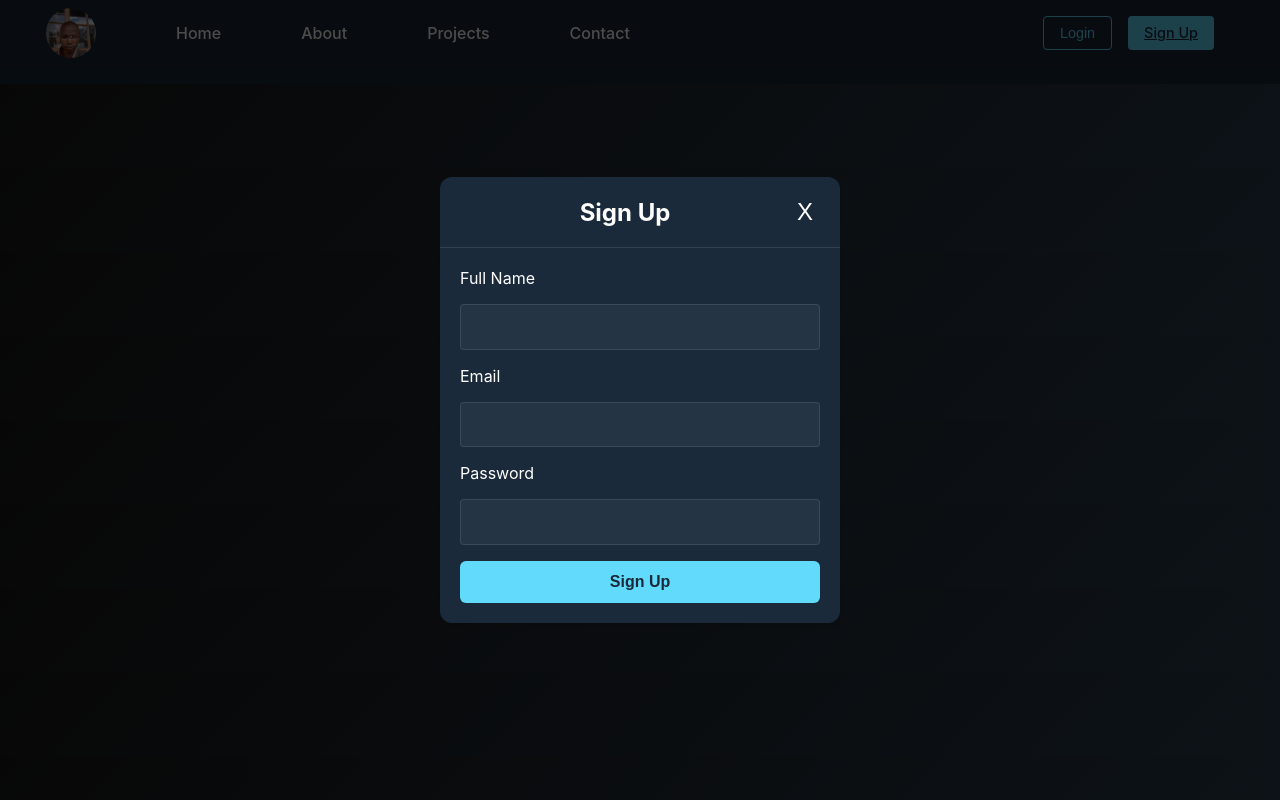
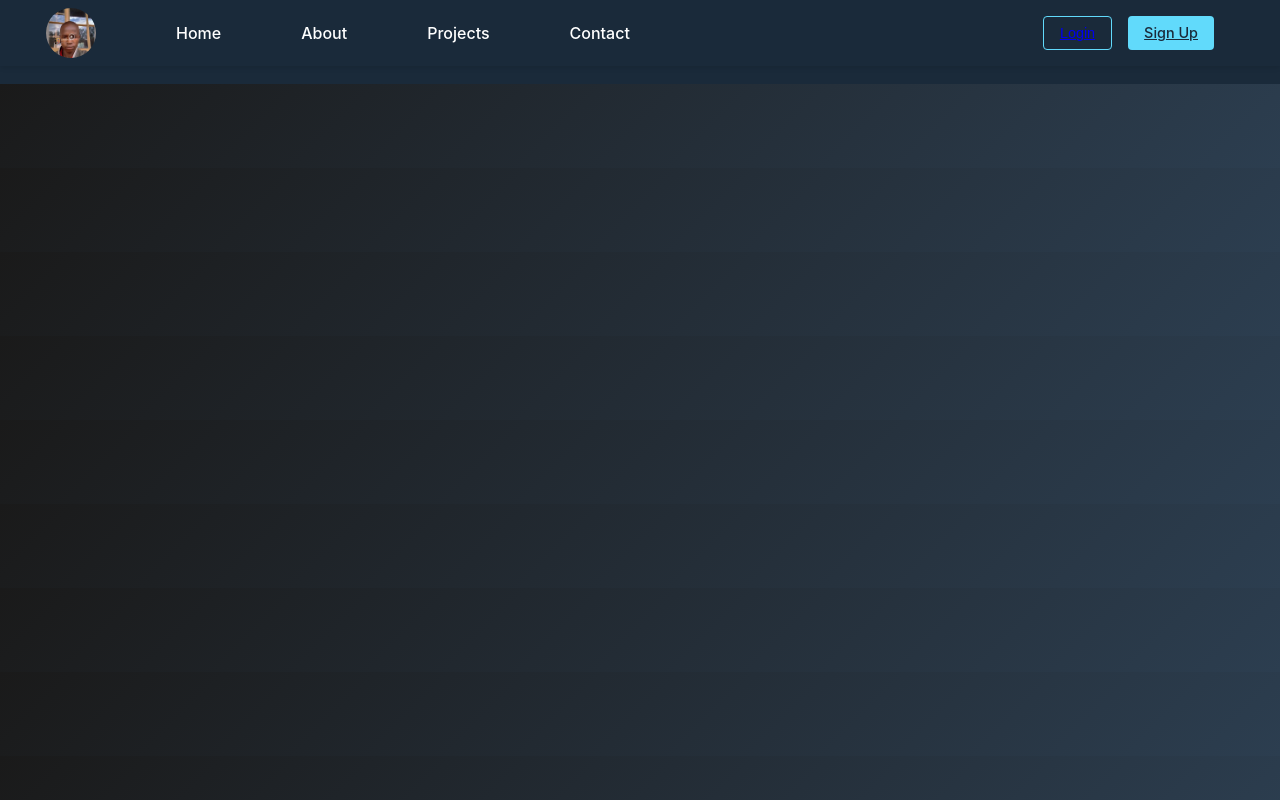
Before and after one commit to biwott77/Biwott, a React (Create React App) app: page /signup in a window 1280 px wide. Built offline with nearby package versions, Linux system fonts and the light colour scheme.

Commit message:
Initial commit

```diff
--- a/src/App.js
+++ b/src/App.js
@@ -13,21 +13,25 @@ import './styles/App.css';
 
 function App() {
   const location = useLocation();
-  const [showLogin, setShowLogin] = useState(false);
+  const [isLoginOpen, setLoginOpen] = useState(false);
+  const [isSignupOpen, setSignupOpen] = useState(false);
 
-  const handleCloseLogin = () => {
-    console.log('Closing login modal'); // Debug log
-    setShowLogin(false);
+  const handleLoginOpen = () => {
+    setLoginOpen(true);
   };
 
-  const handleOpenLogin = () => {
-    console.log('Opening login modal'); // Debug log
-    setShowLogin(true);
+  const handleSignupOpen = () => {
+    setSignupOpen(true);
+  };
+
+  const handleClose = () => {
+    setLoginOpen(false);
+    setSignupOpen(false);
   };
 
   return (
     <>
-      <Navbar onLoginClick={handleOpenLogin} />
+      <Navbar onLoginClick={handleLoginOpen} onSignupClick={handleSignupOpen} />
       <Routes location={location}>
         <Route
           path="/"
@@ -57,7 +61,7 @@ function App() {
           path="/login"
           element={
             <AnimatePresence mode="wait">
-              {showLogin && <Login key="login" onClose={handleCloseLogin} />}
+              {isLoginOpen && <Login key="login" onClose={handleClose} onSwitchToSignup={handleSignupOpen} />}
             </AnimatePresence>
           }
         />
@@ -65,7 +69,7 @@ function App() {
           path="/signup"
           element={
             <AnimatePresence mode="wait">
-              <SignUp key="signup" />
+              {isSignupOpen && <SignUp key="signup" onClose={handleClose} />}
             </AnimatePresence>
           }
         />
--- a/src/Frontend/Navbar.js
+++ b/src/Frontend/Navbar.js
@@ -3,7 +3,7 @@ import { Link } from 'react-router-dom';
 import '../styles/Navbar.css';
 import moik from './moik.jpg';
 
-const Navbar = () => {
+const Navbar = ({ onLoginClick, onSignupClick }) => {
   const [isOpen, setIsOpen] = useState(false);
 
   const toggleMenu = () => {
@@ -36,10 +36,10 @@ const Navbar = () => {
         {/* Auth Buttons */}
         <div className={`auth-buttons ${isOpen ? 'active' : ''}`} style={{marginRight: '50px'}}>
           {/* Change Login Link to a button that triggers onLoginClick */}
-          <button className="login-btn">
-            Login
+          <button className="login-btn" onClick={onLoginClick}>
+            <Link to="/login">Login</Link>
           </button>
-          <Link to="/signup" className="signup-btn">Sign Up</Link>
+          <Link to="/signup" className="signup-btn" onClick={onSignupClick}>Sign Up</Link>
         </div>
       </div>
     </nav>
--- a/src/Frontend/SignUp.js
+++ b/src/Frontend/SignUp.js
@@ -1,80 +1,130 @@
-import React, { useState } from 'react';
+import React, { useState, useEffect } from 'react';
 import { motion } from 'framer-motion';
-import '../styles/Auth.css';
+import '../styles/Login.css';
 
-const SignUp = ({ onClose }) => {
+const Signup = ({ onClose }) => {
+    useEffect(() => {
+        document.body.classList.add('modal-open');
+        return () => {
+            document.body.classList.remove('modal-open');
+        };
+    }, []);
+
     const [formData, setFormData] = useState({
-    name: '',
+        username: '',
         email: '',
-    password: ''
+        password: '',
+        passwordConfirm: ''
     });
-  const [error] = useState('');
+    const [showPassword, setShowPassword] = useState(false);
 
-  const handleChange = (e) => {
-    setFormData({
-      ...formData,
-      [e.target.name]: e.target.value
-    });
+    const handleSubmit = (e) => {
+        e.preventDefault();
+        // Handle signup logic here
+        console.log(formData);
     };
 
     return (
         <motion.div
-      className="auth-overlay"
+            className="login-overlay"
             initial={{ opacity: 0 }}
             animate={{ opacity: 1 }}
             exit={{ opacity: 0 }}
+            onClick={onClose}
         >
             <motion.div
-        className="auth-modal"
+                className="login-modal"
                 initial={{ y: -50, opacity: 0 }}
                 animate={{ y: 0, opacity: 1 }}
                 exit={{ y: -50, opacity: 0 }}
+                onClick={e => e.stopPropagation()}
             >
-        <div className="auth-header">
-          <h2>Sign Up</h2>
-          <button className="close-button" onClick={onClose}>X</button>
+                <div className="login-header">
+                    <h2>Create an Account</h2>
+                    <p className="login-subtitle">Please fill in your details</p>
+                    <button
+                        className="login-close-button"
+                        onClick={onClose}
+                        aria-label="Close"
+                    >
+                        X
+                    </button>
                 </div>
 
-        {error && <p className="error-message">{error}</p>}
-
-        <form className="auth-form">
-          <div className="form-group">
-            <label htmlFor="name">Full Name</label>
+                <form className="login-form" onSubmit={handleSubmit}>
+                    <div className="login-form-group">
+                        <label htmlFor="username">Username</label>
                         <input
                             type="text"
-              id="name"
-              name="name"
-              value={formData.name}
-              onChange={handleChange}
+                            id="username"
+                            name="username"
+                            value={formData.username}
+                            onChange={(e) => setFormData({ ...formData, username: e.target.value })}
+                            placeholder="Enter your username"
                             required
                         />
                     </div>
 
-          <div className="form-group">
+                    <div className="login-form-group">
                         <label htmlFor="email">Email</label>
                         <input
                             type="email"
                             id="email"
                             name="email"
                             value={formData.email}
-              onChange={handleChange}
+                            onChange={(e) => setFormData({ ...formData, email: e.target.value })}
+                            placeholder="Enter your email"
                             required
                         />
                     </div>
 
-          <div className="form-group">
+                    <div className="login-form-group">
                         <label htmlFor="password">Password</label>
+                        <div className="password-input-wrapper">
                             <input
-              type="password"
+                                type={showPassword ? "text" : "password"}
                                 id="password"
                                 name="password"
                                 value={formData.password}
-              onChange={handleChange}
+                                onChange={(e) => setFormData({ ...formData, password: e.target.value })}
+                                placeholder="Enter your password"
                                 required
                             />
+                            <button
+                                type="button"
+                                className="password-toggle"
+                                onClick={() => setShowPassword(!showPassword)}
+                                aria-label={showPassword ? "Hide password" : "Show password"}
+                            >
+                                {showPassword ? '/' : '.'}
+                            </button>
+                        </div>
                     </div>
 
-          <button type="submit" className="auth-submit">
+                    <div className="login-form-group">
+                        <label htmlFor="passwordConfirm">Confirm Password</label>
+                        <div className="password-input-wrapper">
+                            <input
+                                type={showPassword ? "text" : "password"}
+                                id="passwordConfirm"
+                                name="passwordConfirm"
+                                value={formData.passwordConfirm}
+                                onChange={(e) => setFormData({ ...formData, passwordConfirm: e.target.value })}
+                                placeholder="Confirm your password"
+                                required
+                            />
+                            <button
+                                type="button"
+                                className="password-toggle"
+                                onClick={() => setShowPassword(!showPassword)}
+                                aria-label={showPassword ? "Hide password" : "Show password"}
+                            >
+                                {showPassword ? '/' : '.'}
+                            </button>
+                        </div>
+                    </div>
+
+                    <button type="submit" className="login-submit">
                         Sign Up
                     </button>
                 </form>
@@ -83,4 +133,4 @@ const SignUp = ({ onClose }) => {
     );
 };
 
-export default SignUp;
+export default Signup;
--- a/src/styles/Navbar.css
+++ b/src/styles/Navbar.css
@@ -89,7 +89,6 @@
 
 .login-btn {
   background-color: transparent;
-  color: #61dafb;
   border: 1px solid #61dafb;
 }
 
@@ -135,19 +134,19 @@
   }
 
   .nav-links {
-    top: 60px; /* Adjust the vertical position as needed */
+    top: 60px;
   }
 
   .auth-buttons {
-    display: none; /* Hide on small screens */
+    display: none;
   }
 
   .auth-buttons.active {
-    display: flex; /* Show when active */
+    display: flex;
     position: absolute;
     top: calc(100% + 10px);
     right: 0;
-    flex-direction: column; /* Stack vertically on mobile */
+    flex-direction: column;
     background-color: #1a2a3a;
     padding: 1rem;
     border-radius: 4px;
@@ -166,9 +165,9 @@
     transform: rotate(-45deg) translate(6px, -6px);
   }
 
-  /* Make nav links stack vertically on mobile */
+
   .nav-links {
-    flex-direction: column; /* Stack vertically */
+    flex-direction: column;
     width: 300px;
   }
 
```
Also changed, not shown: src/styles/SignUp.css (+15 -0 lines), src/styles/Login.css (line endings or trailing spaces). Lines whose indentation alone changed are shown as unchanged.
